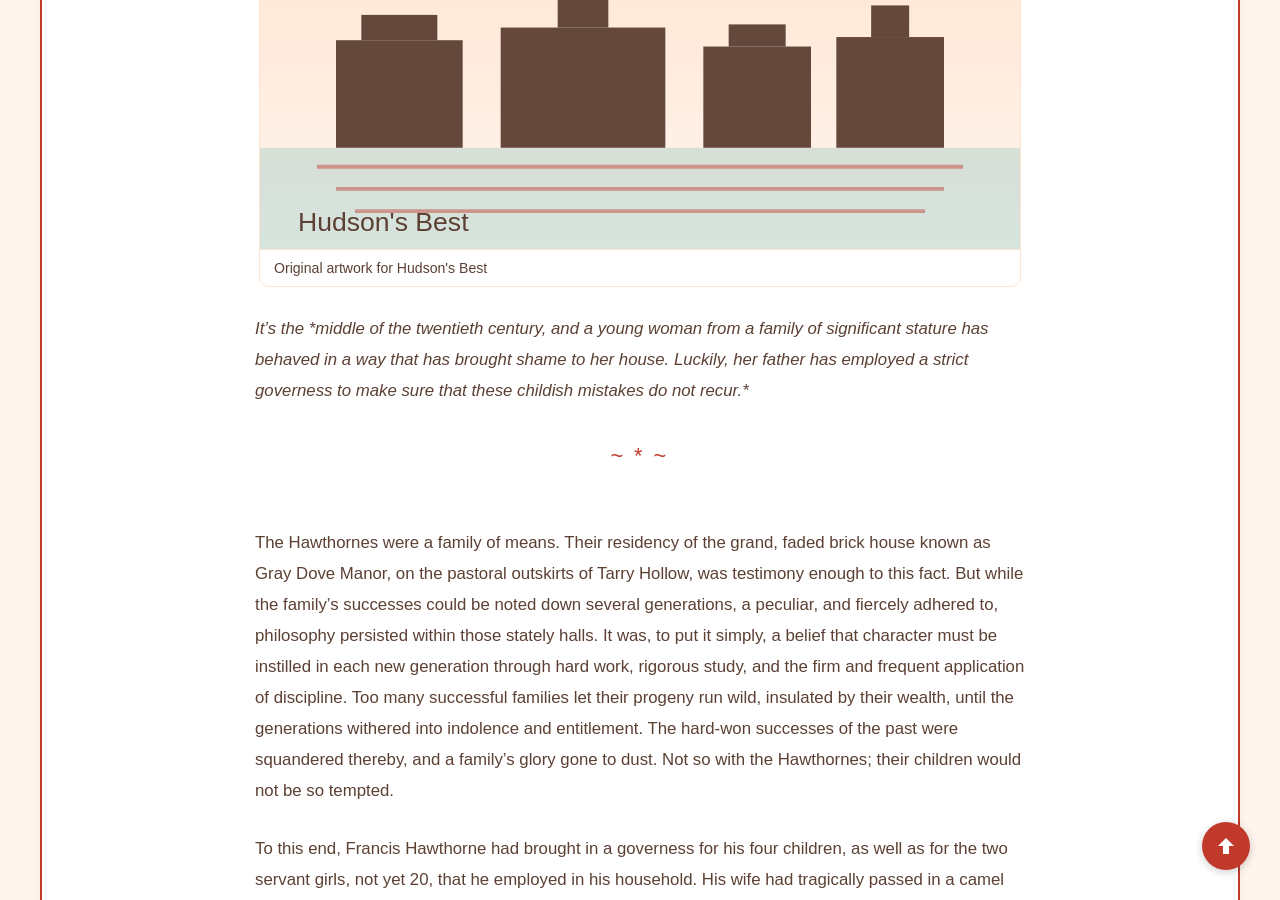
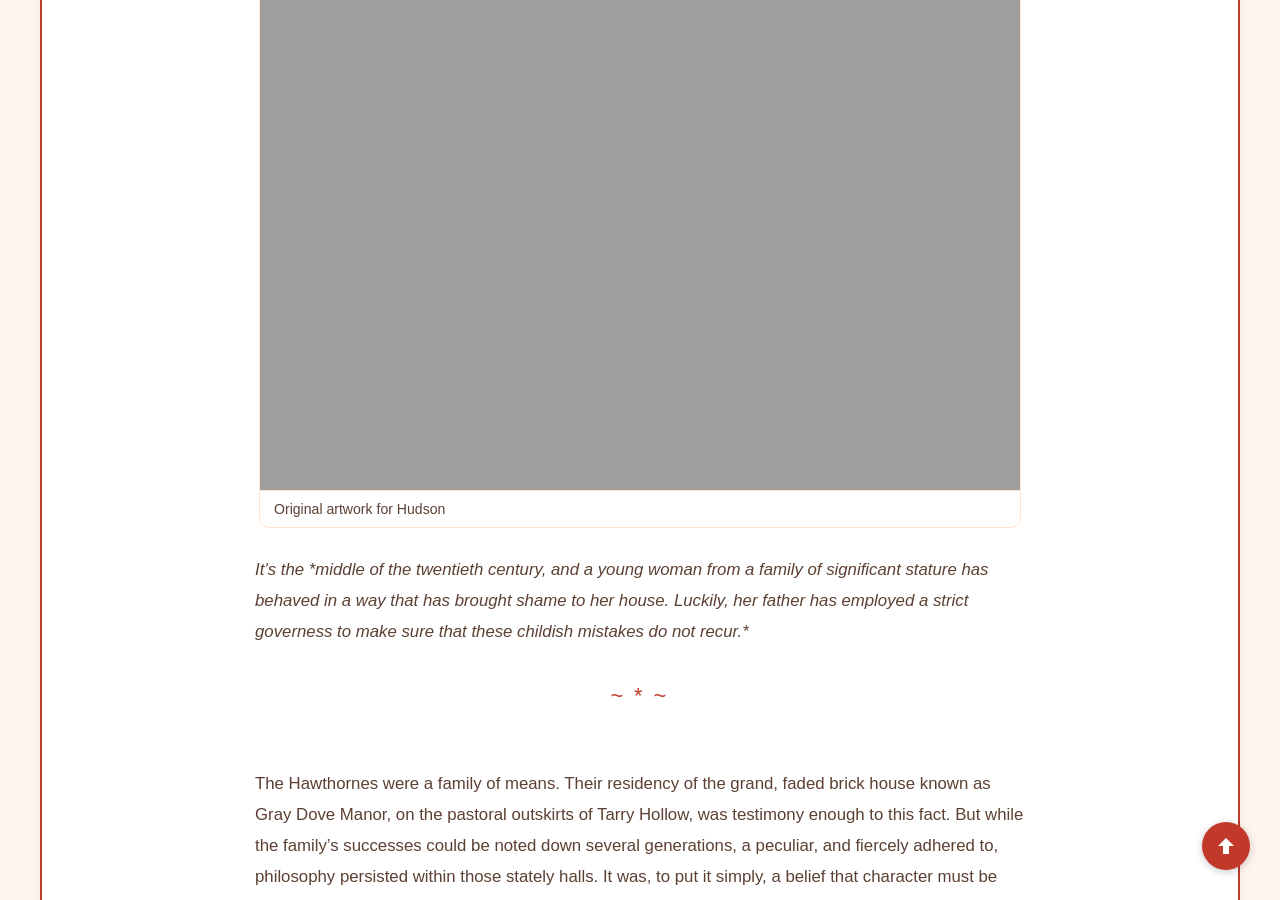
Before and after one commit to cheekypubs/cheekypubs.github.io, a Jekyll site: the page built from _stories/2026-02-21-hudsons-best-ch1.md, in a window 1280 px wide and 900 px high, scrolled down 432 px. Built offline with Jekyll 4.4.1, drawn with Linux system fonts in a browser that asks for light colours.

Commit message:
Edit story: Hudson's Best

```diff
--- a/_stories/2026-02-21-hudsons-best-ch1.md
+++ b/_stories/2026-02-21-hudsons-best-ch1.md
@@ -4,9 +4,9 @@ title: "Hudson's Best"
 author: "Conor Grayson"
 date: 2026-02-21 12:00:00 -0500
 description: "A strict governess oversees a punishment weekend for the wayward daughter of a wealthy mid-century family."
-art_image: "/assets/images/story-art/hudsons-best.svg"
-art_alt: "Original artwork for Hudson's Best featuring manor silhouettes and vintage tones"
-art_caption: "Original artwork for Hudson's Best"
+art_image: "/assets/images/story-art/hudsons-best-1772377443865.png"
+art_alt: "Original artwork for Hudson"
+art_caption: "Original artwork for Hudson"
 story_id: "hudsons-best"
 chapter: 1
 chapter_title: "Part 1"
```
